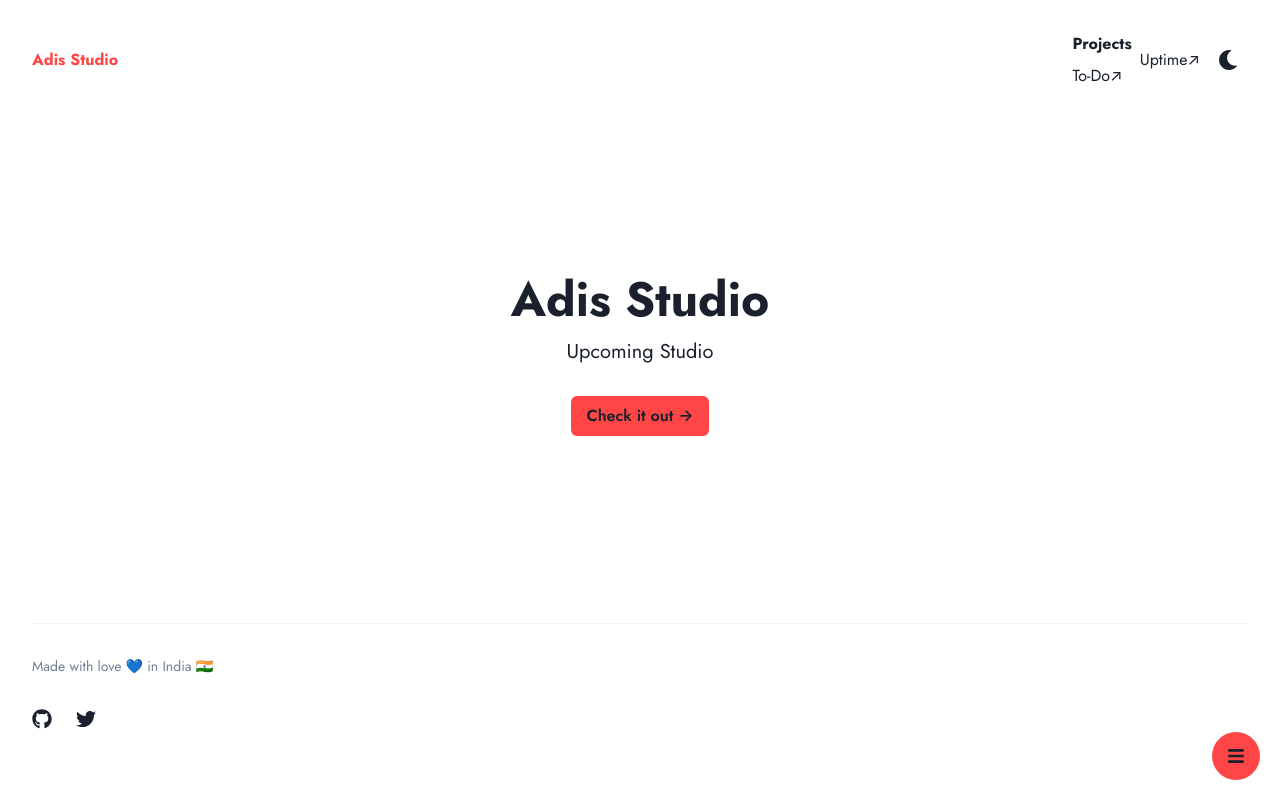
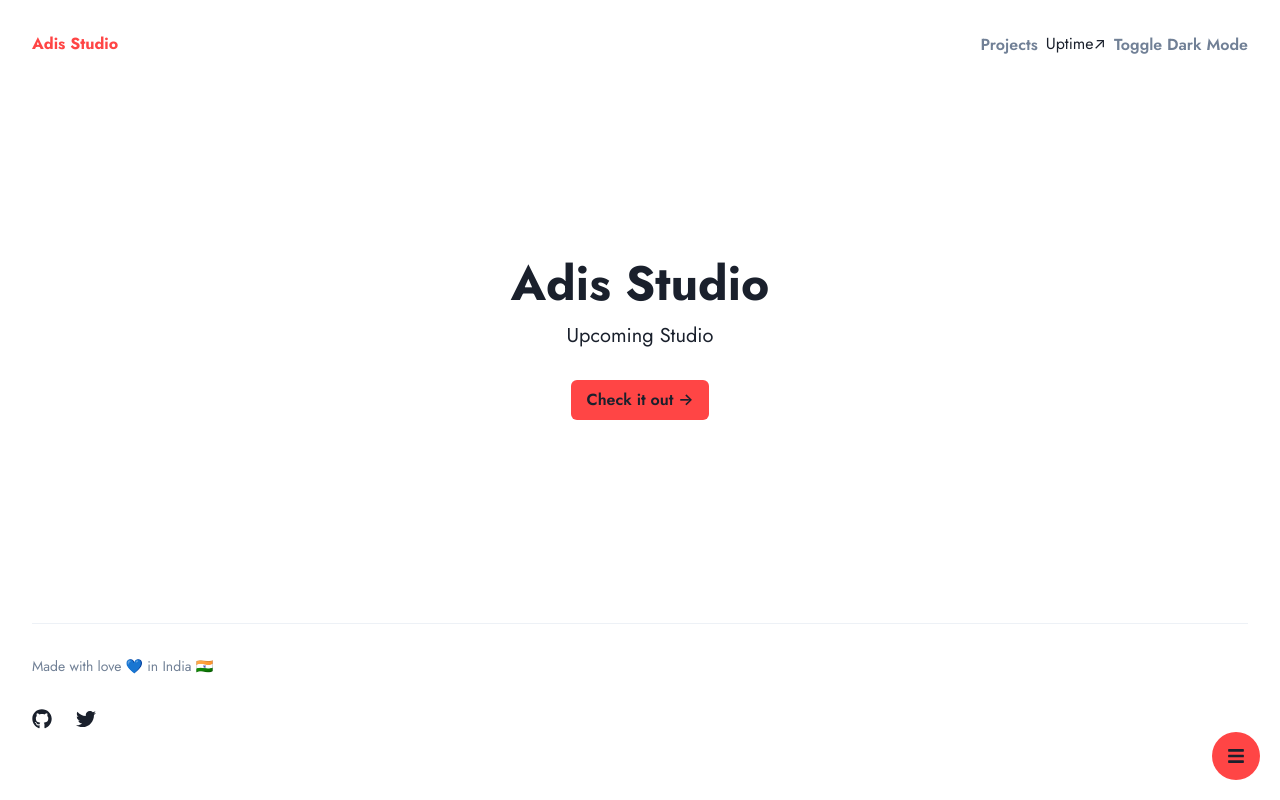
Before and after one commit to adityaREDFLAG/Adis-Site, a Next.js app: page / in a window 1280 px wide. Built offline with nearby package versions, Linux system fonts and the light colour scheme.

Commit message:
Update navbar.tsx
Menu help from ChatGPT

```diff
--- a/src/components/navbar.tsx
+++ b/src/components/navbar.tsx
@@ -1,6 +1,5 @@
 import * as React from 'react';
-import { HStack, Icon, IconButton, Link, useColorMode, VStack, Text } from '@chakra-ui/react';
-import { FaMoon } from 'react-icons/fa';
+import { HStack, Link, useColorMode, VStack, Menu, MenuButton, MenuList, MenuItem, Button } from '@chakra-ui/react';
 import NextLink from 'next/link';
 import { useSocials } from '@/hooks/app';
 import siteConfig from '~/site-config';
@@ -16,24 +15,24 @@ export const Navbar: React.FC = () => {
       </Link>
 
       <HStack flexGrow={1} justify="flex-end" p={4} spacing={{ base: 0, sm: 2 }}>
-        <VStack align="start">
-          <Text fontWeight="bold">Projects</Text>
-          <NextLink href="/to-do" passHref>
-            <Link>To-Do↗</Link>
-          </NextLink>
-        </VStack>
+        <Menu>
+          <MenuButton as={Button} variant="link">
+            Projects
+          </MenuButton>
+          <MenuList>
+            <NextLink href="/to-do" passHref>
+              <MenuItem as={Link}>To-Do↗</MenuItem>
+            </NextLink>
+          </MenuList>
+        </Menu>
 
         <Link href="https://status.uptime-monitor.io/669b90860cf6e5ca54b87cac?_gl=1*vyk1f*_gcl_au*MjE0NzczNTY0LjE3MjE0NzA4NzU.*_ga*MTg3MTAyMjQwMS4xNzIxNDcwODc1*_ga_Z8TT3FLVJQ*MTcyMTQ3MDg3NC4xLjEuMTcyMTQ3MTA5MS41OC4wLjA." isExternal>
           Uptime↗
         </Link>
 
-        <IconButton
-          aria-label="toggle dark mode"
-          color="currentColor"
-          icon={<Icon as={FaMoon} boxSize={5} />}
-          onClick={toggleColorMode}
-          variant="link"
-        />
+        <Button onClick={toggleColorMode} variant="link">
+          Toggle Dark Mode
+        </Button>
       </HStack>
     </HStack>
   );
```
